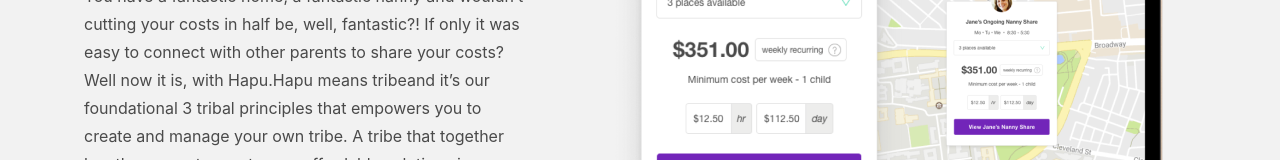
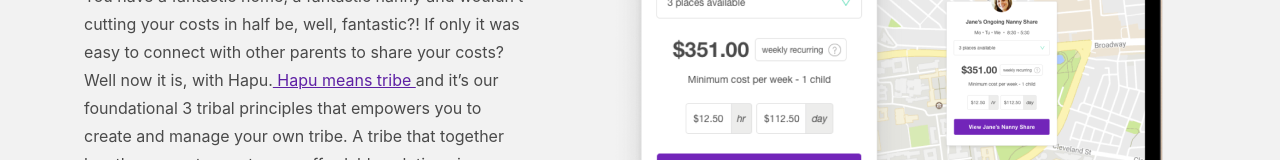
Before and after one commit to RodrigoNeoEx/jungleChallenge, a React (Create React App) app: page / in a window 1280 px wide. Shown: the part 995-1155 px from the top of the page. Built offline with nearby package versions, Linux system fonts and the light colour scheme; a web font is replaced by a local one.

Commit message:
fix: message link on share description

```diff
--- a/src/components/sections/about/messages.js
+++ b/src/components/sections/about/messages.js
@@ -1,7 +1,7 @@
 export const messages = {
   shareHomeTitle: "Share your home, nanny and costs",
   shareHomeDescription1: "You have a fantastic home, a fantastic nanny and wouldn’t cutting your costs in half be, well, fantastic?! If only it was easy to connect with other parents to share your costs? Well now it is, with Hapu.",
-  shareHomeDescriptionLink: "Hapu means tribe",
+  shareHomeDescriptionLink: " Hapu means tribe ",
   shareHomeDescription2: "and it’s our foundational 3 tribal principles that empowers you to create and manage your own tribe. A tribe that together has the power to create new affordable solutions in childcare that work for you and your community.",
   getStarted: "Ready to get started",
   inputTitle: "Are you a parent without a nanny and looking to share?",
--- a/src/components/sections/about/shareDescription/ShareDescripion.js
+++ b/src/components/sections/about/shareDescription/ShareDescripion.js
@@ -13,7 +13,7 @@
           <p className="article__description">
             <span>
               {messages.shareHomeDescription1}
-            <a>{messages.shareHomeDescriptionLink}</a>
+            <a className="description__link">{messages.shareHomeDescriptionLink}</a>
               {messages.shareHomeDescription2}
             </span>
           </p>
--- a/src/components/sections/about/shareDescription/style/shareDescription.css
+++ b/src/components/sections/about/shareDescription/style/shareDescription.css
@@ -29,6 +29,10 @@
   font-size: 16px;
   line-height: 28px;
   color: #4A4A4A;
+}
+.shareDescription .shareDescription__main .main__article .article__description .description__link {
+  color: #5E20A4;
+  text-decoration: underline;
 }
 .shareDescription .shareDescription__main .article__link {
   color: #5E20A4;
--- a/src/components/sections/about/shareDescription/style/shareDescription.scss
+++ b/src/components/sections/about/shareDescription/style/shareDescription.scss
@@ -27,6 +27,10 @@
         font-size: 16px;
         line-height: 28px;
         color: #4A4A4A;
+        .description__link {
+          color: #5E20A4;
+          text-decoration: underline;
+        }
       }
     }
     .article__link {
```
Also changed, not shown: 1 other file (tests, documents, lock files or other folders).
